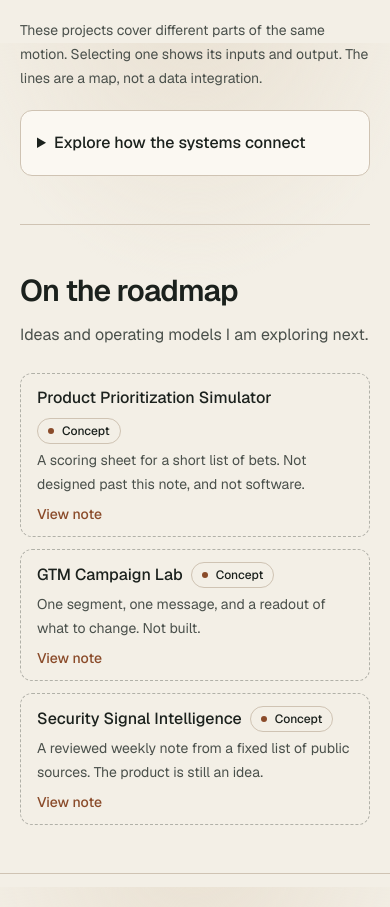
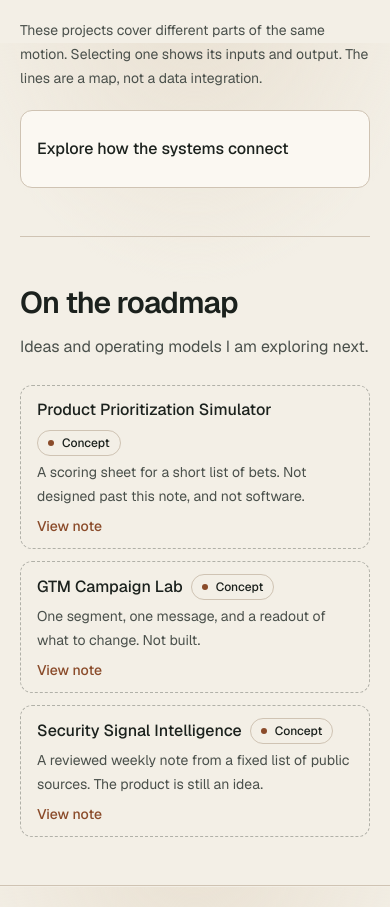
Before and after one commit to heyfunwhoa/byjoyaing-portfolio, a Next.js app: page /projects in a window 390 px wide. Shown: the part 5865-6772 px from the top of the page. Built offline with nearby package versions, Linux system fonts and the light colour scheme.

Commit message:
fix(mobile): make Projects systems disclosure touch-friendly

```diff
--- a/app/projects/page.tsx
+++ b/app/projects/page.tsx
@@ -71,7 +71,7 @@ export default async function ProjectsPage({
           These projects cover different parts of the same motion. Selecting one shows its inputs and output. The lines are a map, not a data integration.
         </p>
         <details className="mt-5 rounded-xl border border-border bg-card p-4">
-          <summary className="cursor-pointer py-1 font-medium">
+          <summary className="flex min-h-11 cursor-pointer items-center py-2 font-medium">
             Explore how the systems connect
           </summary>
           <div className="mt-4">
```
